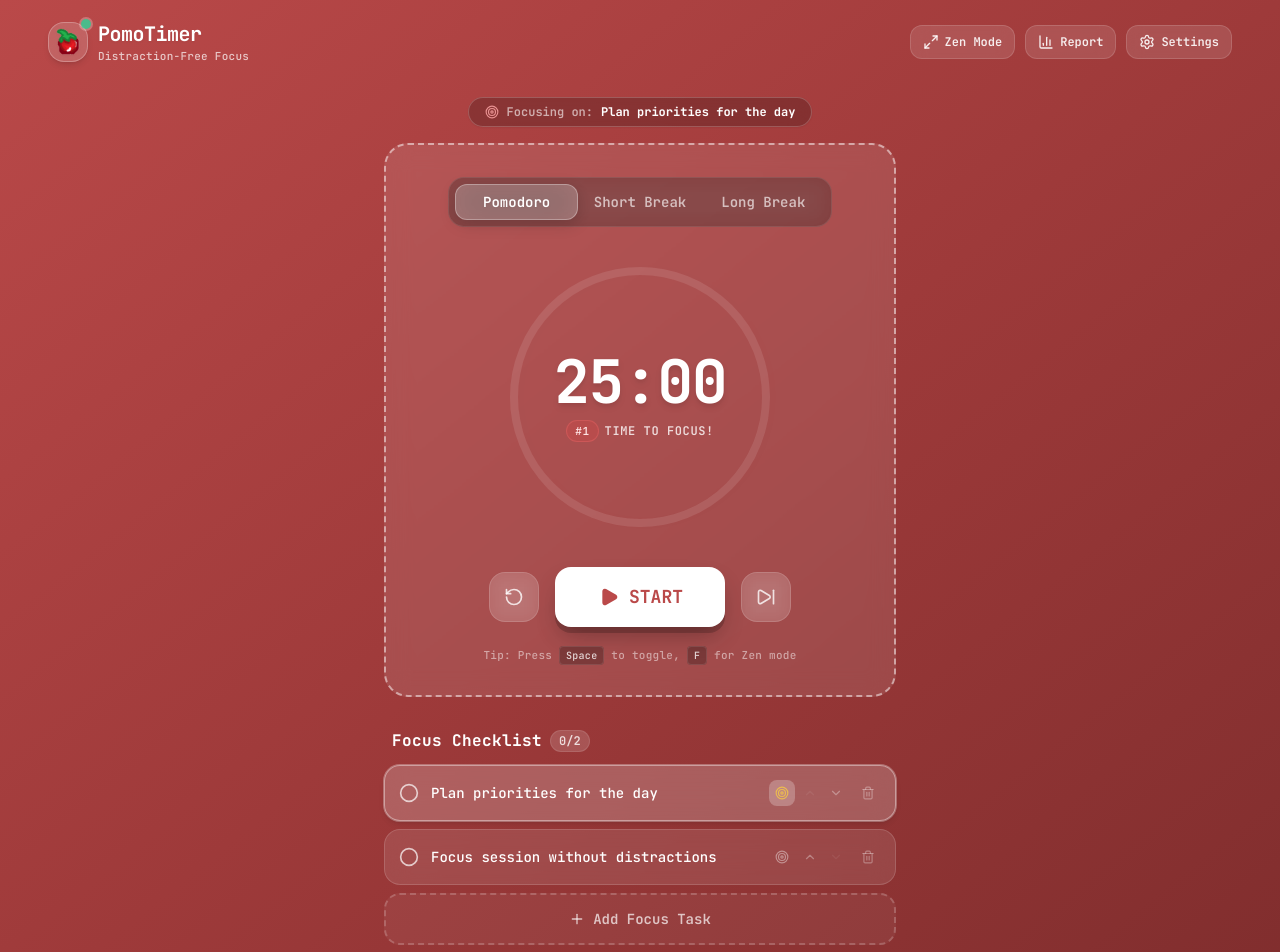
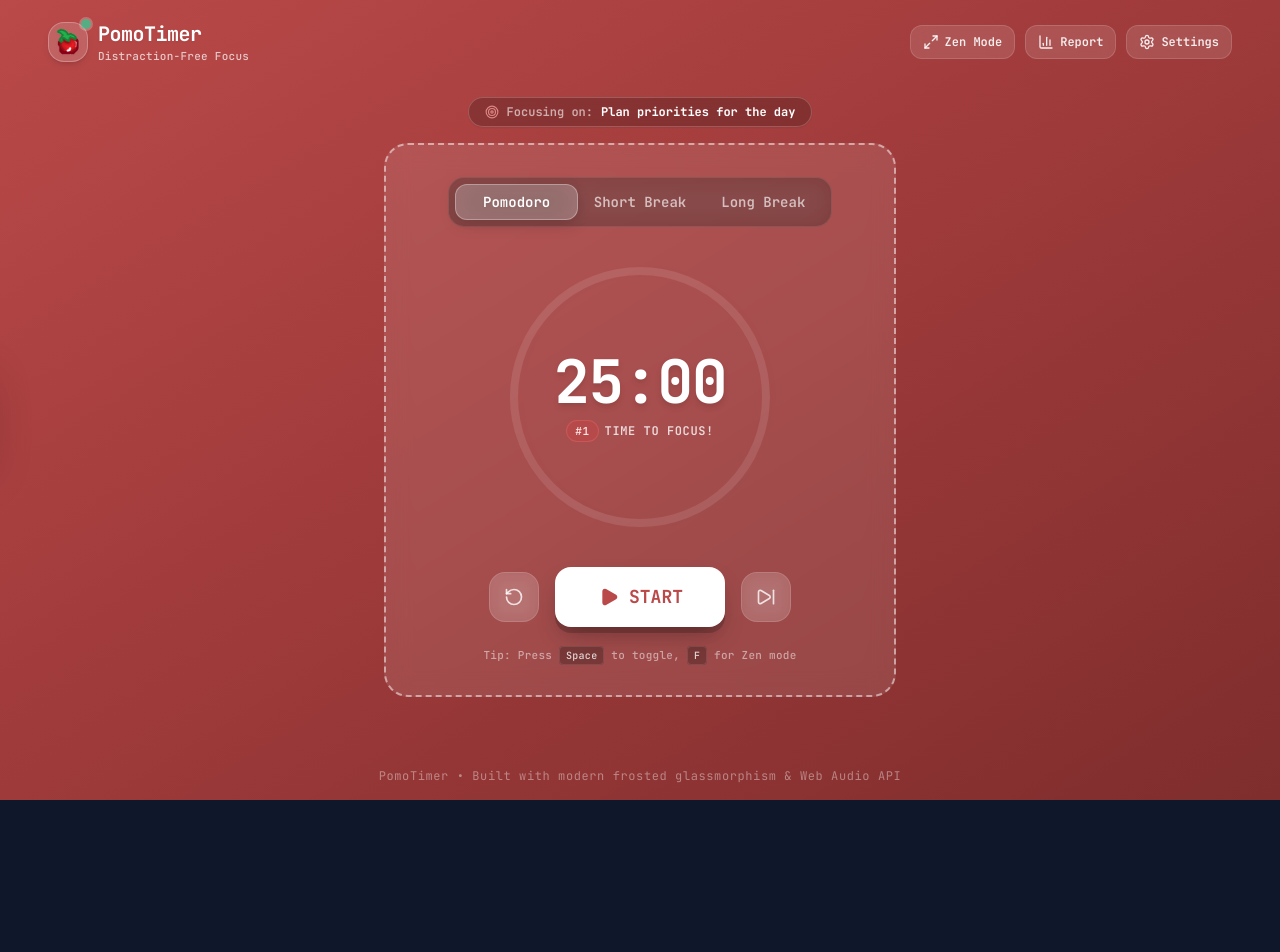
Before and after one commit to SpidyKingOp/pomotimer, a React (Vite) app: page / in a window 1280 px wide. Shown: the top 952 px of the page. After the commit the page ends 800 px from the top, so only its background shows below. Built offline with nearby package versions, Linux system fonts and the light colour scheme.

Commit message:
Add vertical wall notch slide-out focus checklist

```diff
--- a/src/App.jsx
+++ b/src/App.jsx
@@ -265,14 +265,14 @@ export default function App() {
           activeTask={activeTask}
           themeConfig={activeModeTheme}
         />
+      </main>
 
-        {/* Task Checklist */}
-        <TaskChecklist
-          tasks={tasks}
-          setTasks={handleTasksChange}
-          onTaskCompleted={handleTaskCompleted}
-        />
-      </main>
+      {/* Left Wall Slide-Out Notch & Focus Checklist */}
+      <TaskChecklist
+        tasks={tasks}
+        setTasks={handleTasksChange}
+        onTaskCompleted={handleTaskCompleted}
+      />
 
       {/* Subtle Footer */}
       <footer className="w-full text-center py-4 text-xs text-white/40 tracking-wider">
--- a/src/components/TaskChecklist.jsx
+++ b/src/components/TaskChecklist.jsx
@@ -1,5 +1,18 @@
 import React, { useState } from 'react';
-import { Check, Plus, Trash2, ChevronUp, ChevronDown, CheckCircle2, Circle, Target, Sparkles } from 'lucide-react';
+import {
+  Check,
+  Plus,
+  Trash2,
+  ChevronUp,
+  ChevronDown,
+  CheckCircle2,
+  Circle,
+  Target,
+  ListTodo,
+  Pin,
+  PinOff,
+  ChevronLeft
+} from 'lucide-react';
 import confetti from 'canvas-confetti';
 import { playClick } from '../utils/sound';
 
@@ -10,8 +23,11 @@ export default function TaskChecklist({
 }) {
   const [newTitle, setNewTitle] = useState('');
   const [isAdding, setIsAdding] = useState(false);
+  const [isHovered, setIsHovered] = useState(false);
+  const [isPinned, setIsPinned] = useState(false);
 
-  const completedCount = tasks.filter(t => t.completed).length;
+  const completedCount = tasks.filter((t) => t.completed).length;
+  const isExpanded = isHovered || isPinned || isAdding;
 
   const handleAddTask = (e) => {
     e?.preventDefault();
@@ -32,14 +48,14 @@ export default function TaskChecklist({
 
   const handleToggleComplete = (id) => {
     playClick(0.25);
-    setTasks(prev => {
-      const next = prev.map(t => {
+    setTasks((prev) => {
+      const next = prev.map((t) => {
         if (t.id === id) {
           const updatedState = !t.completed;
           if (updatedState) {
             onTaskCompleted?.();
             // Celebrate if all completed
-            const otherIncomplete = prev.filter(x => x.id !== id && !x.completed);
+            const otherIncomplete = prev.filter((x) => x.id !== id && !x.completed);
             if (otherIncomplete.length === 0) {
               confetti({
                 particleCount: 50,
@@ -58,8 +74,8 @@ export default function TaskChecklist({
 
   const handleSetActive = (id) => {
     playClick(0.2);
-    setTasks(prev =>
-      prev.map(t => ({
+    setTasks((prev) =>
+      prev.map((t) => ({
         ...t,
         active: t.id === id ? !t.active : false
       }))
@@ -68,7 +84,7 @@ export default function TaskChecklist({
 
   const handleDeleteTask = (id) => {
     playClick(0.2);
-    setTasks(prev => prev.filter(t => t.id !== id));
+    setTasks((prev) => prev.filter((t) => t.id !== id));
   };
 
   const handleMove = (index, direction) => {
@@ -85,60 +101,98 @@ export default function TaskChecklist({
 
   const handleClearCompleted = () => {
     playClick(0.2);
-    setTasks(prev => prev.filter(t => !t.completed));
+    setTasks((prev) => prev.filter((t) => !t.completed));
   };
 
   return (
-    <div className="w-full max-w-lg mx-auto mt-8">
-      {/* Checklist Header */}
-      <div className="flex items-center justify-between px-2 mb-3">
+    <div
+      onMouseEnter={() => setIsHovered(true)}
+      onMouseLeave={() => setIsHovered(false)}
+      className="fixed left-0 top-1/2 -translate-y-1/2 z-40 flex items-center transition-transform duration-500 ease-[cubic-bezier(0.16,1,0.3,1)] select-none"
+      style={{
+        transform: `translate(${isExpanded ? '0%' : '-100%'}, -50%)`,
+      }}
+    >
+      {/* Extended Checklist Panel */}
+      <div className="w-80 sm:w-96 max-h-[82vh] bg-slate-900/95 backdrop-blur-2xl border border-white/20 shadow-2xl rounded-r-3xl p-5 flex flex-col justify-between overflow-hidden">
+        {/* Header */}
+        <div className="flex items-center justify-between pb-3 border-b border-white/10 mb-3">
           <div className="flex items-center gap-2">
-          <h2 className="text-base font-bold text-white tracking-wide">
+            <ListTodo className="w-4 h-4 text-emerald-400" />
+            <h2 className="text-sm font-bold text-white tracking-wide">
               Focus Checklist
             </h2>
-          <span className="px-2 py-0.5 text-xs font-semibold rounded-full bg-white/15 text-white/80 border border-white/10">
+            <span className="px-2 py-0.5 text-[10px] font-bold rounded-full bg-white/15 text-white/80 border border-white/10">
               {completedCount}/{tasks.length}
             </span>
           </div>
 
-        {completedCount > 0 && (
+          <div className="flex items-center gap-1.5">
+            {/* Pin / Keep Open Toggle */}
             <button
-            onClick={handleClearCompleted}
-            className="text-xs font-medium text-white/60 hover:text-white transition-colors"
+              onClick={() => {
+                playClick(0.2);
+                setIsPinned(!isPinned);
+              }}
+              className={`p-1.5 rounded-lg border transition-all ${
+                isPinned
+                  ? 'bg-emerald-500/25 border-emerald-400/40 text-emerald-300'
+                  : 'border-white/10 text-white/50 hover:text-white hover:bg-white/10'
+              }`}
+              title={isPinned ? 'Unpin checklist' : 'Pin checklist open'}
             >
-            Clear completed
+              {isPinned ? <Pin className="w-3.5 h-3.5 fill-current" /> : <Pin className="w-3.5 h-3.5" />}
             </button>
-        )}
+
+            {/* Collapse button */}
+            <button
+              onClick={() => {
+                playClick(0.15);
+                setIsPinned(false);
+                setIsHovered(false);
+                setIsAdding(false);
+              }}
+              className="p-1.5 rounded-lg border border-white/10 text-white/50 hover:text-white hover:bg-white/10 transition-colors"
+              title="Collapse checklist"
+            >
+              <ChevronLeft className="w-3.5 h-3.5" />
+            </button>
+          </div>
         </div>
 
-      {/* Checklist Container */}
-      <div className="space-y-2">
-        {tasks.map((task, index) => (
+        {/* Scrollable Tasks List */}
+        <div className="flex-1 overflow-y-auto space-y-2 pr-1 max-h-[50vh]">
+          {tasks.length === 0 ? (
+            <div className="text-center py-6 text-xs text-white/40">
+              No tasks yet. Click below to add one!
+            </div>
+          ) : (
+            tasks.map((task, index) => (
               <div
                 key={task.id}
-            className={`group relative flex items-center justify-between p-3.5 rounded-2xl transition-all duration-200 backdrop-blur-md border ${
+                className={`group relative flex items-center justify-between p-3 rounded-xl transition-all duration-200 border ${
                   task.active
-                ? 'bg-white/20 border-white/40 shadow-md ring-1 ring-white/30'
-                : 'bg-white/10 border-white/15 hover:bg-white/15'
+                    ? 'bg-white/20 border-white/40 shadow-sm ring-1 ring-white/30'
+                    : 'bg-white/5 border-white/10 hover:bg-white/10'
                 }`}
               >
                 {/* Left: Checkbox & Title */}
-            <div className="flex items-center gap-3 min-w-0 flex-1">
+                <div className="flex items-center gap-2.5 min-w-0 flex-1">
                   <button
                     onClick={() => handleToggleComplete(task.id)}
                     className="flex-shrink-0 text-white/70 hover:text-white transition-colors"
-                title={task.completed ? "Mark as incomplete" : "Mark as completed"}
+                    title={task.completed ? 'Mark as incomplete' : 'Mark as completed'}
                   >
                     {task.completed ? (
-                  <CheckCircle2 className="w-5 h-5 text-emerald-400" />
+                      <CheckCircle2 className="w-4 h-4 text-emerald-400" />
                     ) : (
-                  <Circle className="w-5 h-5" />
+                      <Circle className="w-4 h-4" />
                     )}
                   </button>
 
                   <span
                     onClick={() => handleSetActive(task.id)}
-                className={`text-sm font-medium cursor-pointer truncate select-none transition-all ${
+                    className={`text-xs font-medium cursor-pointer truncate select-none transition-all ${
                       task.completed
                         ? 'line-through text-white/40'
                         : 'text-white hover:text-white/90'
@@ -150,19 +204,19 @@ export default function TaskChecklist({
                 </div>
 
                 {/* Right: Actions */}
-            <div className="flex items-center gap-1 opacity-80 group-hover:opacity-100 transition-opacity">
+                <div className="flex items-center gap-1 opacity-70 group-hover:opacity-100 transition-opacity">
                   {/* Set Active Target Button */}
                   {!task.completed && (
                     <button
                       onClick={() => handleSetActive(task.id)}
-                  className={`p-1.5 rounded-lg transition-colors text-xs flex items-center gap-1 ${
+                      className={`p-1 rounded-md transition-colors text-xs flex items-center gap-1 ${
                         task.active
                           ? 'bg-white/30 text-white font-semibold'
-                      : 'hover:bg-white/15 text-white/50 hover:text-white'
+                          : 'hover:bg-white/15 text-white/40 hover:text-white'
                       }`}
-                  title={task.active ? "Currently active focus task" : "Set as active focus task"}
+                      title={task.active ? 'Currently active focus task' : 'Set as active focus task'}
                     >
-                  <Target className={`w-3.5 h-3.5 ${task.active ? 'text-amber-300' : ''}`} />
+                      <Target className={`w-3 h-3 ${task.active ? 'text-amber-300' : ''}`} />
                     </button>
                   )}
 
@@ -170,39 +224,40 @@ export default function TaskChecklist({
                   <button
                     disabled={index === 0}
                     onClick={() => handleMove(index, -1)}
-                className="p-1 rounded text-white/40 hover:text-white disabled:opacity-20 disabled:hover:text-white/40 transition-colors"
+                    className="p-1 rounded text-white/30 hover:text-white disabled:opacity-20 disabled:hover:text-white/30 transition-colors"
                     title="Move up"
                   >
-                <ChevronUp className="w-3.5 h-3.5" />
+                    <ChevronUp className="w-3 h-3" />
                   </button>
 
                   {/* Move Down */}
                   <button
                     disabled={index === tasks.length - 1}
                     onClick={() => handleMove(index, 1)}
-                className="p-1 rounded text-white/40 hover:text-white disabled:opacity-20 disabled:hover:text-white/40 transition-colors"
+                    className="p-1 rounded text-white/30 hover:text-white disabled:opacity-20 disabled:hover:text-white/30 transition-colors"
                     title="Move down"
                   >
-                <ChevronDown className="w-3.5 h-3.5" />
+                    <ChevronDown className="w-3 h-3" />
                   </button>
 
                   {/* Delete */}
                   <button
                     onClick={() => handleDeleteTask(task.id)}
-                className="p-1.5 rounded text-white/40 hover:text-red-300 hover:bg-white/10 transition-colors ml-1"
+                    className="p-1 rounded text-white/30 hover:text-red-300 hover:bg-white/10 transition-colors"
                     title="Delete task"
                   >
-                <Trash2 className="w-3.5 h-3.5" />
+                    <Trash2 className="w-3 h-3" />
                   </button>
                 </div>
               </div>
-        ))}
+            ))
+          )}
 
           {/* Inline Add Task Form */}
           {isAdding ? (
             <form
               onSubmit={handleAddTask}
-            className="p-3.5 rounded-2xl glass-panel flex flex-col gap-3 animate-scale-up"
+              className="p-3 rounded-xl bg-white/10 border border-white/20 flex flex-col gap-2.5 animate-scale-up mt-2"
             >
               <input
                 type="text"
@@ -210,7 +265,7 @@ export default function TaskChecklist({
                 value={newTitle}
                 onChange={(e) => setNewTitle(e.target.value)}
                 placeholder="What are you working on?"
-              className="w-full bg-black/20 text-white placeholder-white/50 text-sm px-3.5 py-2.5 rounded-xl border border-white/15 focus:outline-none focus:border-white/40"
+                className="w-full bg-black/20 text-white placeholder-white/40 text-xs px-3 py-2 rounded-lg border border-white/15 focus:outline-none focus:border-white/40 font-mono"
               />
               <div className="flex items-center justify-end gap-2">
                 <button
@@ -220,13 +275,13 @@ export default function TaskChecklist({
                     setIsAdding(false);
                     setNewTitle('');
                   }}
-                className="px-3 py-1.5 text-xs font-semibold text-white/70 hover:text-white rounded-lg"
+                  className="px-2.5 py-1 text-[11px] font-semibold text-white/60 hover:text-white rounded-lg"
                 >
                   Cancel
                 </button>
                 <button
                   type="submit"
-                className="px-4 py-1.5 text-xs font-bold bg-white text-slate-900 rounded-lg shadow-sm hover:bg-white/90 active:scale-95"
+                  className="px-3 py-1 text-[11px] font-bold bg-white text-slate-900 rounded-lg shadow-sm hover:bg-white/90 active:scale-95"
                 >
                   Add Task
                 </button>
@@ -238,13 +293,51 @@ export default function TaskChecklist({
                 playClick(0.2);
                 setIsAdding(true);
               }}
-            className="w-full py-3.5 px-4 rounded-2xl border-2 border-dashed border-white/20 hover:border-white/40 bg-white/5 hover:bg-white/10 text-white/70 hover:text-white text-xs sm:text-sm font-semibold flex items-center justify-center gap-2 transition-all duration-200"
+              className="w-full py-2.5 px-3 rounded-xl border-2 border-dashed border-white/20 hover:border-white/40 bg-white/5 hover:bg-white/10 text-white/70 hover:text-white text-xs font-semibold flex items-center justify-center gap-1.5 transition-all mt-2"
             >
-            <Plus className="w-4 h-4" />
+              <Plus className="w-3.5 h-3.5" />
               <span>Add Focus Task</span>
             </button>
           )}
         </div>
+
+        {/* Footer info */}
+        {completedCount > 0 && (
+          <div className="pt-3 border-t border-white/10 mt-3 flex justify-end">
+            <button
+              onClick={handleClearCompleted}
+              className="text-[11px] font-medium text-white/50 hover:text-white transition-colors"
+            >
+              Clear completed
+            </button>
+          </div>
+        )}
+      </div>
+
+      {/* Vertical Wall Notch (The Tab Attached to the Left Screen Edge) */}
+      <div
+        onClick={() => {
+          playClick(0.2);
+          setIsPinned(!isPinned);
+        }}
+        className={`flex flex-col items-center justify-center py-4 px-2.5 rounded-r-2xl bg-slate-900/90 backdrop-blur-2xl border border-l-0 border-white/25 shadow-2xl cursor-pointer select-none transition-all duration-300 group hover:bg-slate-900 hover:border-white/40 ${
+          isExpanded ? 'opacity-85' : 'opacity-95 hover:pl-3'
+        }`}
+        style={{ minWidth: '38px' }}
+        title={isExpanded ? 'Click to pin / unpin' : 'Hover to open checklist'}
+      >
+        <ListTodo className="w-4 h-4 text-emerald-400 group-hover:scale-110 transition-transform mb-2.5" />
+
+        {/* Vertical Text */}
+        <span className="[writing-mode:vertical-lr] text-[10px] tracking-widest font-extrabold uppercase text-white/80 group-hover:text-white transition-colors py-1">
+          Tasks
+        </span>
+
+        {/* Mini Completed Counter Badge */}
+        <span className="mt-2.5 px-1 py-0.5 text-[9px] font-bold rounded-full bg-white/15 text-white/90 border border-white/20 tabular-nums">
+          {completedCount}/{tasks.length}
+        </span>
+      </div>
     </div>
   );
 }
```
Lines whose indentation alone changed are shown as unchanged.
